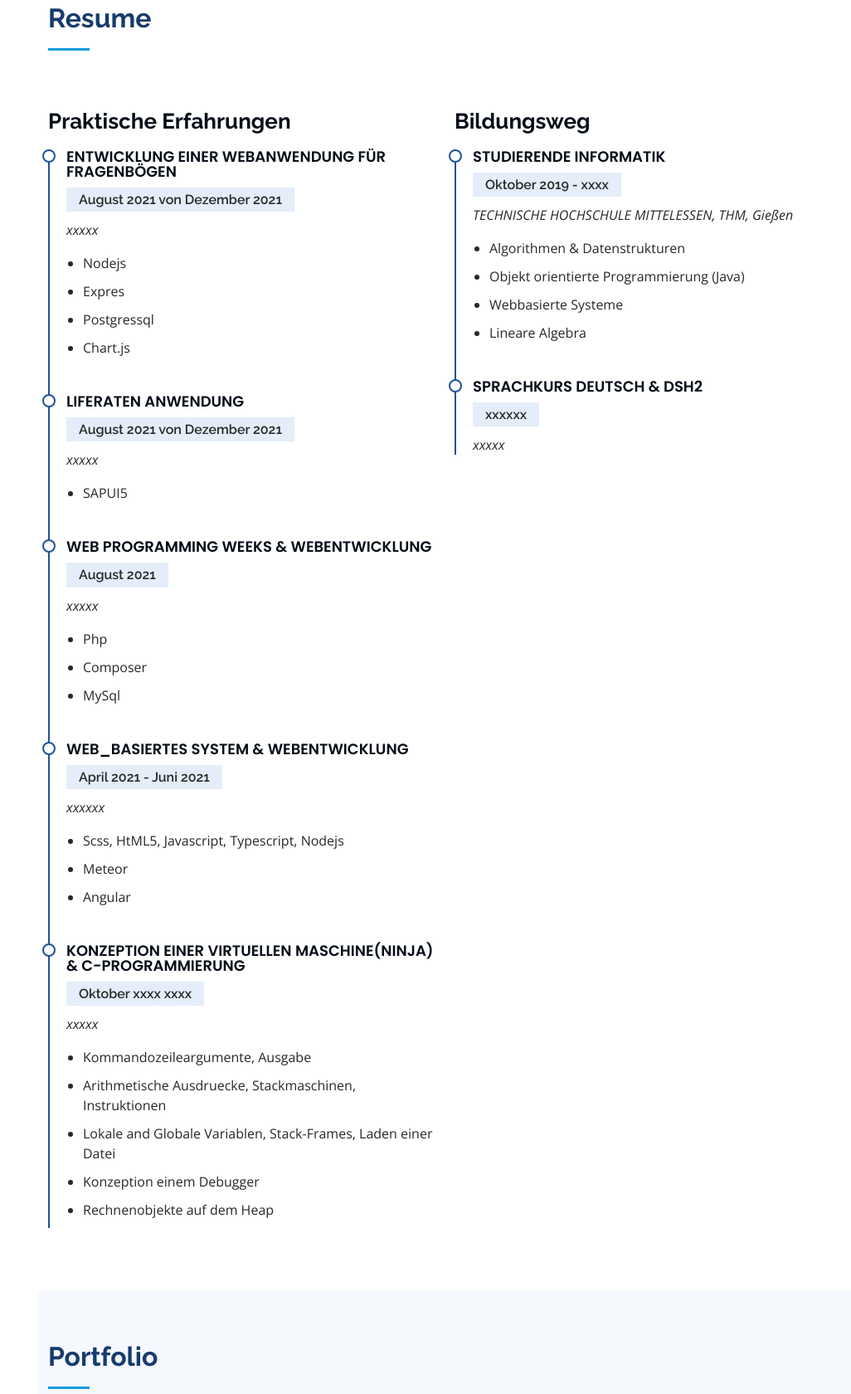
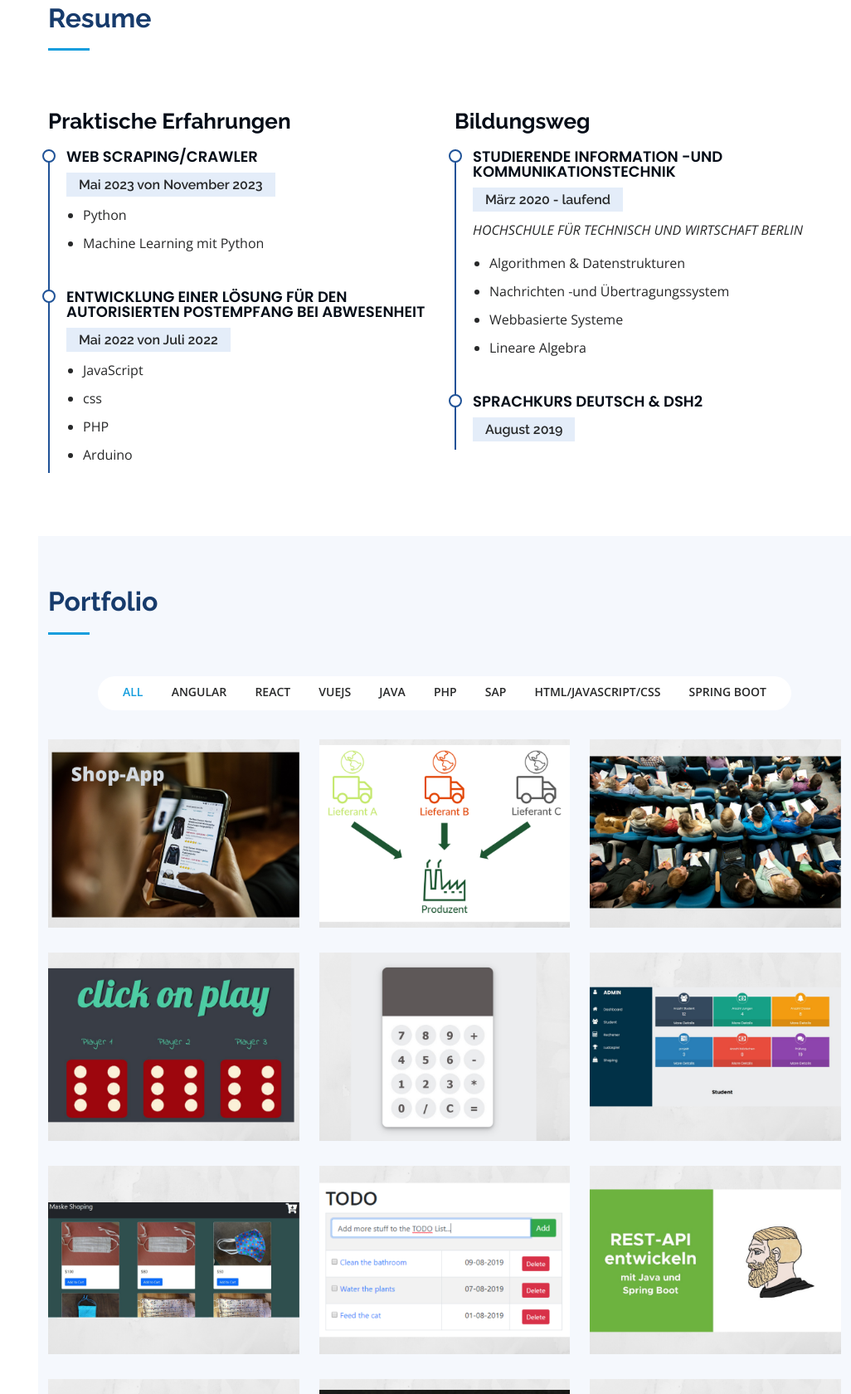
Before and after one commit to Steve2404/Online_CV, a plain HTML site: page index.html in a window 1280 px wide. Shown: the part 3219-4899 px from the top of the page at 83% size, without its empty margins (254-1280 px from the left). Drawn offline with nearby package versions, Linux system fonts and the light colour scheme.

Commit message:
#8-Modification des elements dans Section Resume

```diff
--- a/index.html
+++ b/index.html
@@ -385,60 +385,23 @@
           <div class="col-lg-6" data-aos="fade-up" data-aos-delay="100">
             <h3 class="resume-title">Praktische Erfahrungen</h3>
             <div class="resume-item">
-              <h4>Entwicklung einer Webanwendung für Fragenbögen </h4>
-              <h5>August 2021 von Dezember 2021</h5>
-              <p><em> xxxxx </em></p>
+              <h4>Web Scraping/Crawler</h4>
+              <h5>Mai 2023 von November 2023</h5>
               <ul>
-                <li>Nodejs</li>
-                <li>Expres</li>
-                <li>Postgressql</li>
-                <li>Chart.js</li>
+                <li>Python</li>
+                <li>Machine Learning mit Python</li>
               </ul>
             </div>
             <div class="resume-item">
-              <h4>Liferaten Anwendung </h4>
-              <h5>August 2021 von Dezember 2021</h5>
-              <p><em> xxxxx</em></p>
+              <h4>Entwicklung einer Lösung für den autorisierten Postempfang bei Abwesenheit</h4>
+              <h5>Mai 2022 von Juli 2022</h5>
               <ul>
-                <li>SAPUI5</li>
+                <li>JavaScript</li>
+                <li>css</li>
+                <li>PHP</li>
+                <li>Arduino</li>
               </ul>
             </div>
-            <div class="resume-item">
-              <h4>Web Programming Weeks &amp; Webentwicklung</h4>
-              <h5>August 2021</h5>
-              <p><em>xxxxx </em></p>
-              <ul>
-                <li>Php</li>
-                <li>Composer </li>
-                <li>MySql</li>
-
-              </ul>
-            </div>
-            <div class="resume-item">
-              <h4>web_basiertes System &amp; Webentwicklung</h4>
-              <h5>April 2021 - Juni 2021</h5>
-              <p><em>xxxxxx</em></p>
-              <ul>
-                <li>Scss, HtML5, Javascript, Typescript, Nodejs</li>
-                <li>Meteor</li>
-                <li>Angular</li>
-
-              </ul>
-            </div>
-            <div class="resume-item">
-              <h4>Konzeption einer virtuellen Maschine(Ninja) &amp; C-Programmierung</h4>
-              <h5>Oktober xxxx xxxx</h5>
-              <p><em>xxxxx</em></p>
-              <ul>
-                <li>Kommandozeileargumente, Ausgabe</li>
-                <li>Arithmetische Ausdruecke, Stackmaschinen, Instruktionen</li>
-                <li>Lokale and Globale Variablen, Stack-Frames, Laden einer Datei</li>
-                <li>Konzeption einem Debugger</li>
-                <li>Rechnenobjekte auf dem Heap</li>
-
-              </ul>
-            </div>
-
 
           </div>
 
@@ -446,20 +409,19 @@
 
             <h3 class="resume-title">Bildungsweg</h3>
             <div class="resume-item">
-              <h4>STUDIERENDE INFORMATIK</h4>
-              <h5>Oktober 2019 - xxxx</h5>
-              <p><em>TECHNISCHE HOCHSCHULE MITTELESSEN, THM, Gießen</em></p>
+              <h4>STUDIERENDE Information -und Kommunikationstechnik</h4>
+              <h5>März 2020 - laufend</h5>
+              <p><em>HOCHSCHULE FÜR TECHNISCH UND WIRTSCHAFT BERLIN</em></p>
               <ul>
                 <li>Algorithmen & Datenstrukturen</li>
-                <li>Objekt orientierte Programmierung (Java)</li>
+                <li>Nachrichten -und Übertragungssystem</li>
                 <li>Webbasierte Systeme</li>
                 <li>Lineare Algebra</li>
               </ul>
             </div>
             <div class="resume-item">
               <h4>SPRACHKURS DEUTSCH &amp; DSH2</h4>
-              <h5>xxxxxx</h5>
-              <p><em>xxxxx</em></p>
+              <h5>August 2019</h5>
             </div>
           </div>
         </div>
```
